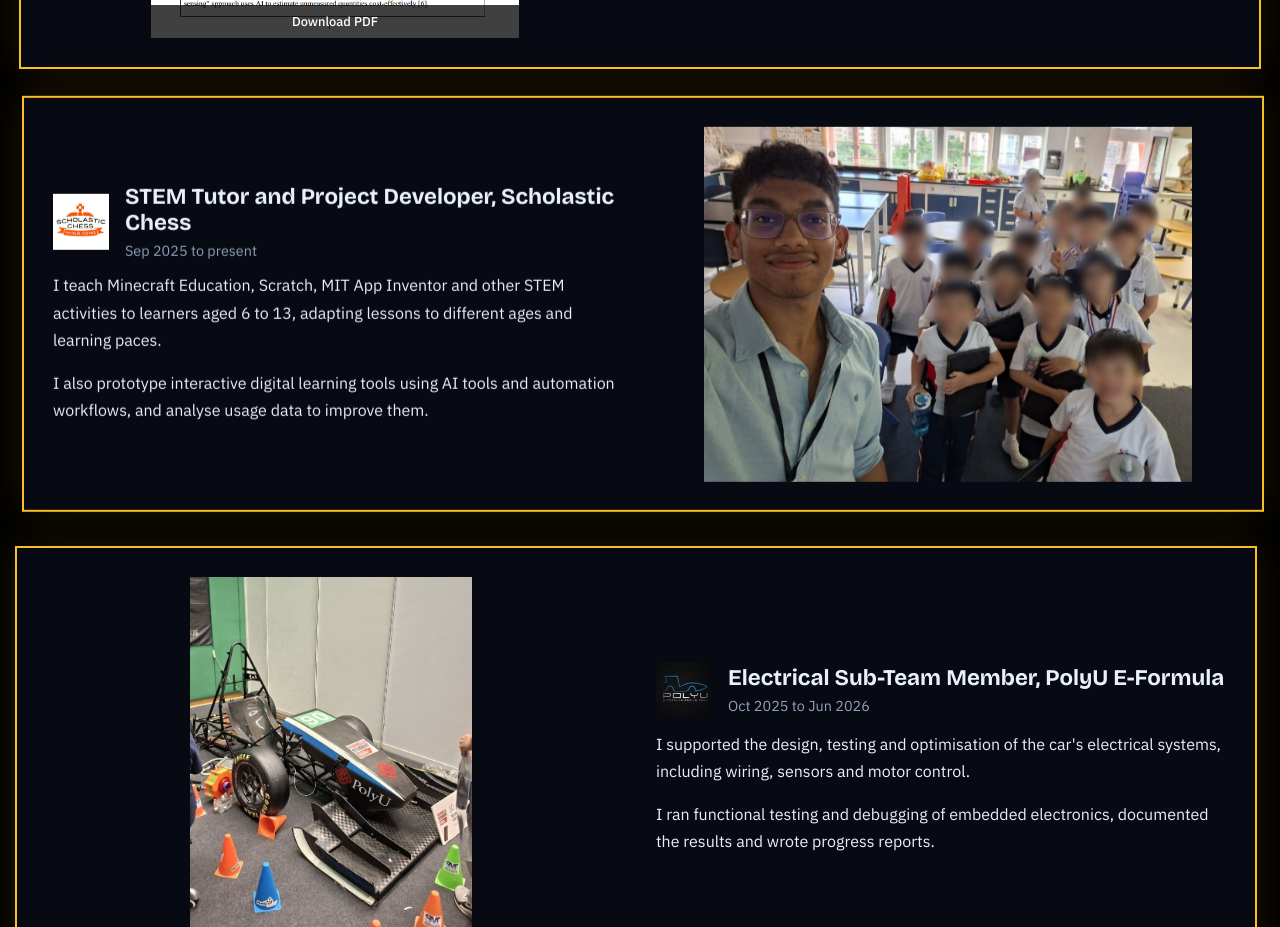
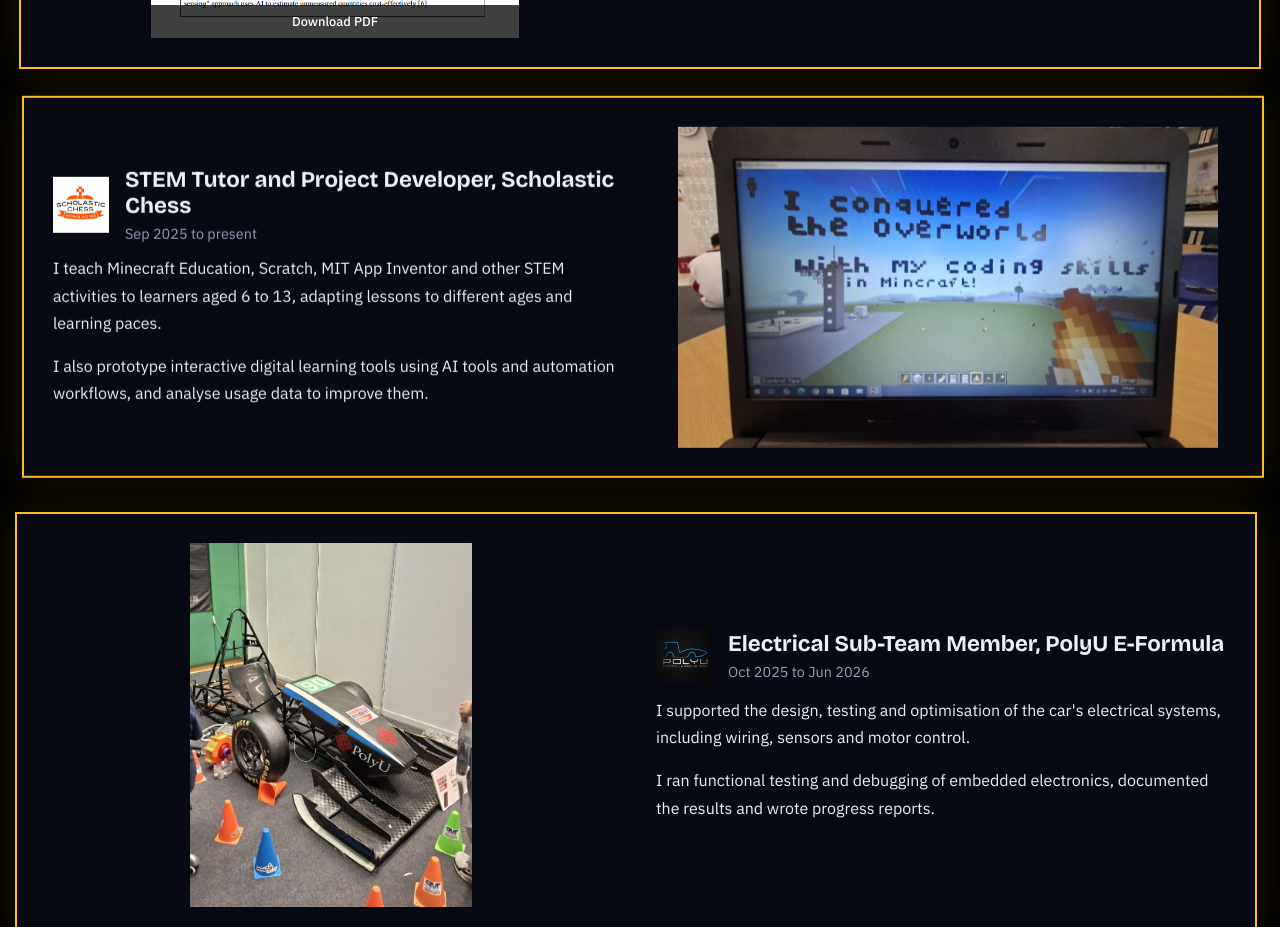
Before and after one commit to amanyoosuf/amanyoosuf.github.io, a React (Vite) app: page / in a window 1280 px wide. Shown: the part 2920-3847 px from the top of the page. Built offline with nearby package versions, Linux system fonts and the light colour scheme.

Commit message:
Update App.jsx

```diff
--- a/src/App.jsx
+++ b/src/App.jsx
@@ -98,7 +98,7 @@ export default function App() {
               <li>Testing robustness to measurement loss and bad data, and designing colour-coded early warnings for grid operators.</li>
             </ul>
           </Story>
-          <Story side="left" photos={[{ id: "e2", file: "stem_group.jpg", r: -3, size: 1.3 }]}>
+          <Story side="left" photos={[{ id: "e2", file: "minecraft_education.jpg", r: -3, size: 1.3 }]}>
             <div className="head">
               <Logo file="scholastic.jpg" alt="Scholastic Chess" />
               <h3>STEM Tutor and Project Developer, Scholastic Chess <small>Sep 2025 to present</small></h3>
```
